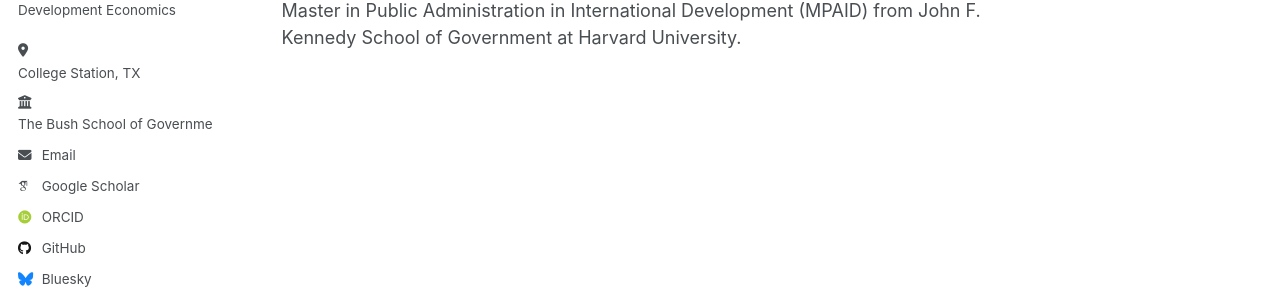
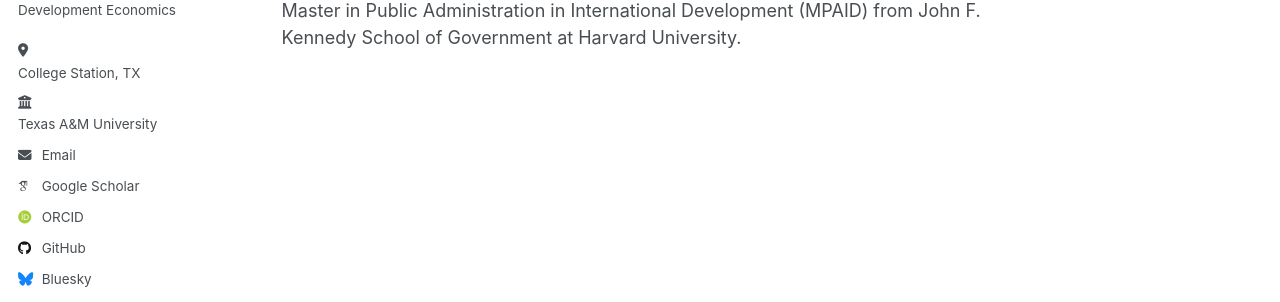
Before and after one commit to Luis-Espinoza-Bardales/luis-espinoza-bardales.github.io, a Jekyll site: the page built from _pages/about.md, in a window 1280 px wide. Shown: the part 360-662 px from the top of the page. Built offline with Jekyll 4.4.1, drawn with Linux system fonts in a browser that asks for light colours; some web fonts are replaced.

Commit message:
Update _config.yml

```diff
--- a/_config.yml
+++ b/_config.yml
@@ -27,7 +27,7 @@
   pronouns         : # example: "she/her"
   bio              : "Trade Economics, Development Economics"
   location         : <a href="https://maps.app.goo.gl/WZssTqAxYNEgJdgj6">College Station, TX</a>
-  employer         : <a href="https://bush.tamu.edu/">The Bush School of Government and Public Service at TAMU</a>
+  employer         : <a href="https://bush.tamu.edu/">Texas A&M University</a>
   uri              : # URL
   email            : "lespinoza@tamu.edu"
 
```
